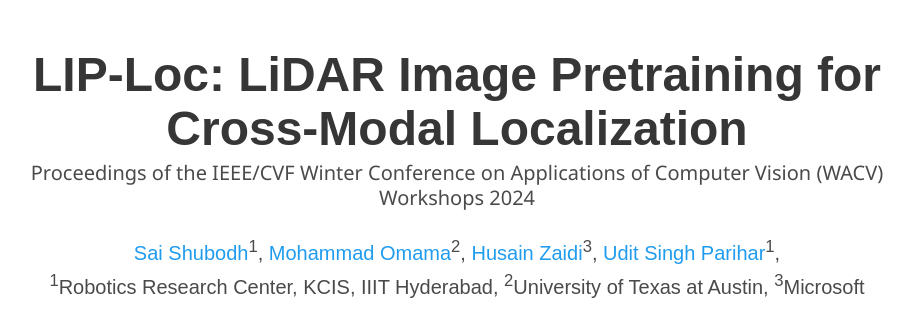
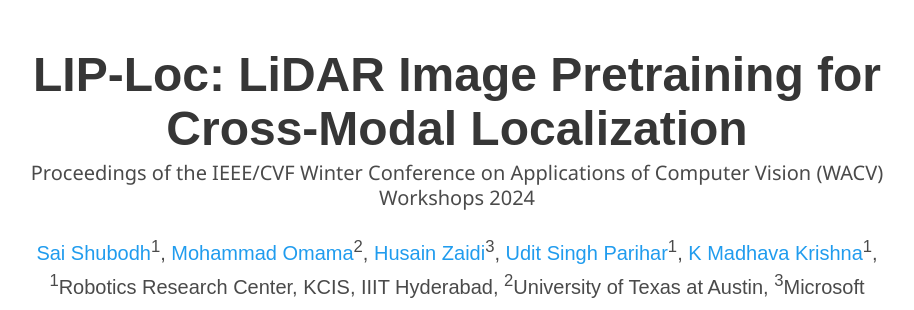
Before and after one commit to Shubodh/liploc, a plain HTML site: page index.html in a window 1280 px wide. Shown: the top 310 px of the page, without its empty margins (183-1097 px from the left). Drawn offline with nearby package versions, Linux system fonts and the light colour scheme; some icons are missing; a web font is replaced by a local one.

Commit message:
Add one author  to index.html

```diff
--- a/index.html
+++ b/index.html
@@ -63,6 +63,9 @@
             </span>
             <span class="author-block">
               <a href="https://udit.netlify.app/">Udit Singh Parihar</a><sup>1</sup>,
+            </span>
+            <span class="author-block">
+              <a href="https://robotics.iiit.ac.in/">K Madhava Krishna</a><sup>1</sup>,
             </span>
           </div>
 
```
